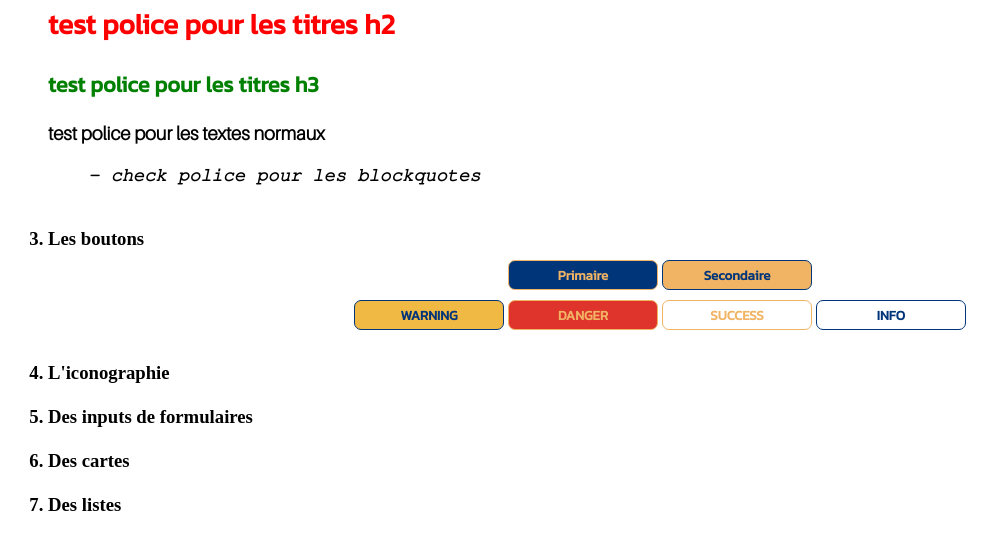
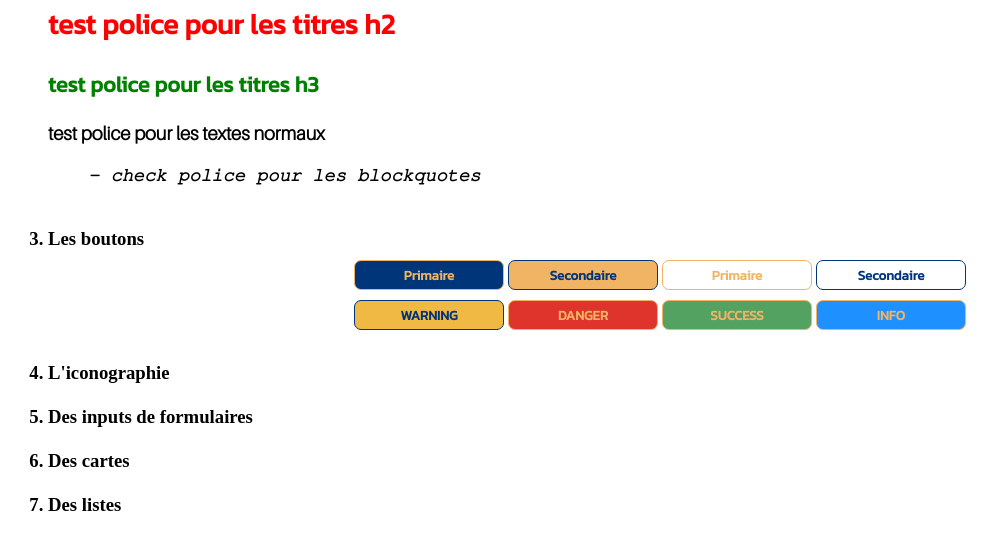
Before and after one commit to 0xKubitus/MARKETS-AGENCY-PROJECT, a plain HTML site: page index.html in a window 1280 px wide. Shown: the part 760-1294 px from the top of the page, without its empty margins (0-1000 px from the left). Drawn offline with Linux system fonts and the light colour scheme; files that its build step writes are made by us from their sources; files whose address does not match are found by name; a web font is replaced by a local one.

```diff
--- a/index.html
+++ b/index.html
@@ -61,13 +61,15 @@
         <div class="buttons-group">
           <button class="btn text-primary primary-bg">Primaire</button>
           <button class="btn text-secondary secondary-bg">Secondaire</button>
+          <button class="btn text-primary white-bg">Primaire</button>
+          <button class="btn text-secondary white-bg">Secondaire</button>
         </div>
 
         <div class="buttons-group">
           <button class="btn text-secondary warning-bg">WARNING</button>
           <button class="btn text-primary danger-bg">DANGER</button>
-          <button class="btn text-primary white-bg">SUCCESS</button>
-          <button class="btn text-secondary white-bg">INFO</button>
+          <button class="btn text-primary success-bg">SUCCESS</button>
+          <button class="btn text-primary info-bg">INFO</button>
         </div>
 
       <br>
--- a/style/style.css
+++ b/style/style.css
@@ -58,9 +58,19 @@
   color: #53A262
 }
 
+.success-bg {
+  background-color: #53A262
+}
+
 .info {
   color: #1E90FF
 }
+
+.info-bg {
+  background-color: #1E90FF
+}
+
+
 
 /************************/
 /* 	    TYPOGRAPHIE     */
```
